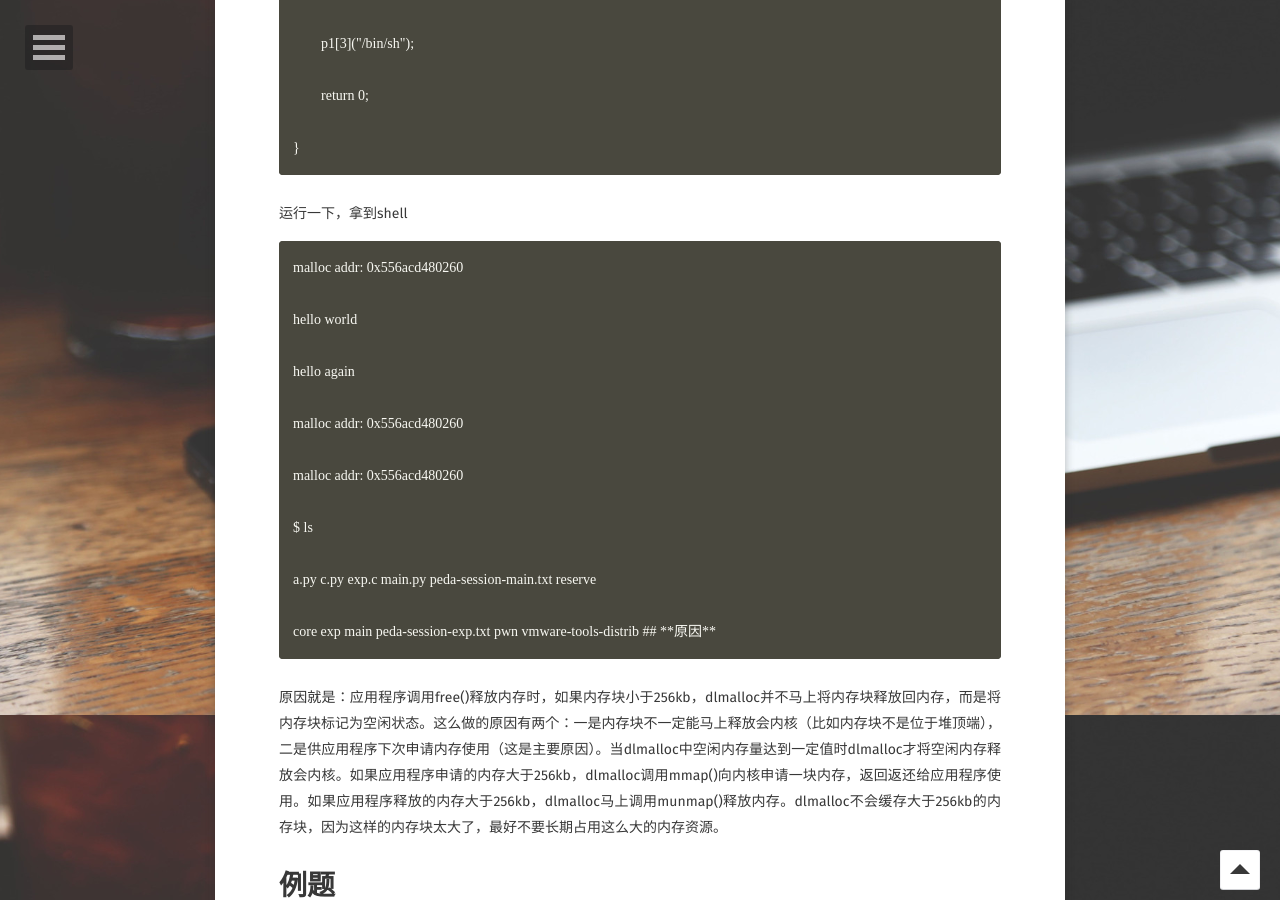
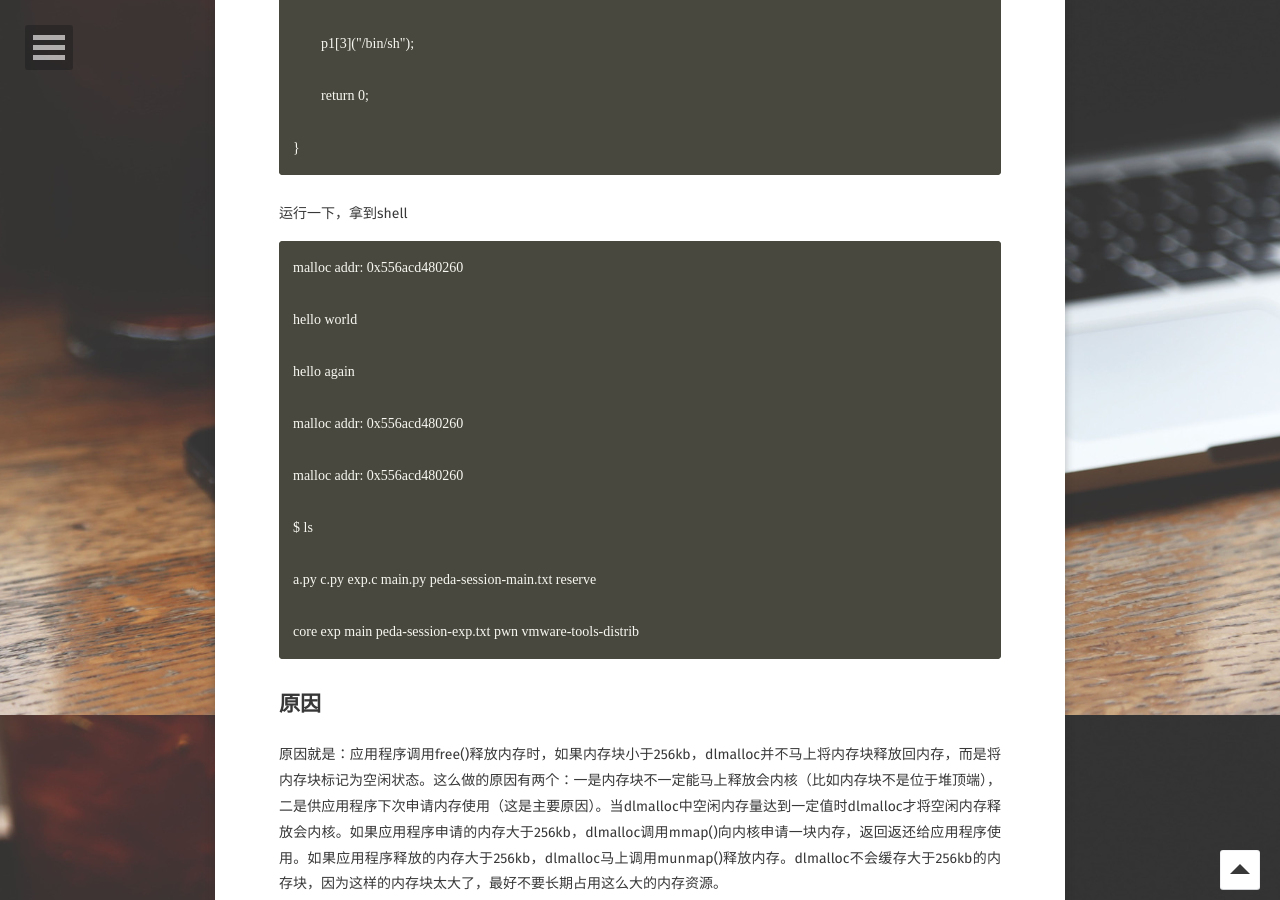
Before and after one commit to tearorca/tearorca.github.io, a Jekyll site: the page built from _posts/2019-3-5-uaf漏洞.md, in a window 1280 px wide and 900 px high, scrolled down 1985 px. Built offline with Jekyll 4.4.1, drawn with Linux system fonts in a browser that asks for light colours; some web fonts are replaced; comment, search, counter and statistics services are not loaded; some of the changed text lies outside the part shown.

Commit message:
Update 2019-3-5-uaf漏洞.md

```diff
--- a/_posts/2019-3-5-uaf漏洞.md
+++ b/_posts/2019-3-5-uaf漏洞.md
@@ -84,6 +84,7 @@ Uaf漏洞简单的说，Use After Free就是其字面所表达的意思，当一
 	a.py c.py exp.c main.py peda-session-main.txt reserve
 
 	core exp main peda-session-exp.txt pwn vmware-tools-distrib
+
 ## **原因**
 
 原因就是：应用程序调用free()释放内存时，如果内存块小于256kb，dlmalloc并不马上将内存块释放回内存，而是将内存块标记为空闲状态。这么做的原因有两个：一是内存块不一定能马上释放会内核（比如内存块不是位于堆顶端），二是供应用程序下次申请内存使用（这是主要原因）。当dlmalloc中空闲内存量达到一定值时dlmalloc才将空闲内存释放会内核。如果应用程序申请的内存大于256kb，dlmalloc调用mmap()向内核申请一块内存，返回返还给应用程序使用。如果应用程序释放的内存大于256kb，dlmalloc马上调用munmap()释放内存。dlmalloc不会缓存大于256kb的内存块，因为这样的内存块太大了，最好不要长期占用这么大的内存资源。
@@ -1793,11 +1794,11 @@ Print函数
 
 	r.interactive()
 
-### **参考链接：**
-
-	<https://0x00sec.org/t/heap-exploitation-abusing-use-after-free/3580>
-
-	<http://www.myh0st.cn/index.php/archives/916/>
+参考链接：
+
+<https://0x00sec.org/t/heap-exploitation-abusing-use-after-free/3580>
+
+<http://www.myh0st.cn/index.php/archives/916/>
 
 # **参考链接：**
 
```
